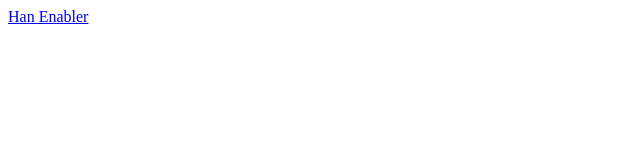
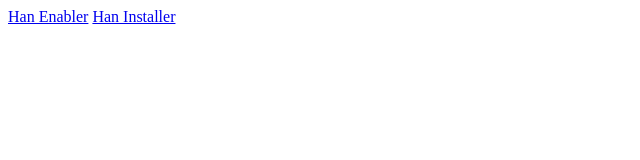
Before and after one commit to MeguminFanatic/MeguminFanatic.github.io, a plain HTML site: page index.html in a window 1280 px wide. Shown: the whole page, without its empty margins (0-640 px from the left). Drawn offline with Linux system fonts and the light colour scheme.

Commit message:
Update index.html

```diff
--- a/index.html
+++ b/index.html
@@ -1,5 +1,6 @@
 <html>
 <body>
 <a href="https://meguminfanatic.github.io/hfw/han/han_enabler.html">Han Enabler</a>
+<a href="https://meguminfanatic.github.io/hfw/han/han_installer.html">Han Installer</a>
 </body>
 </html/
```
